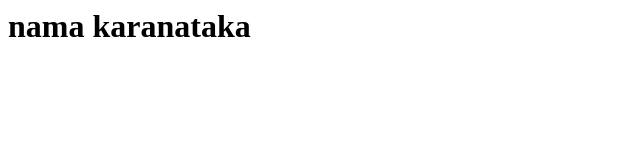
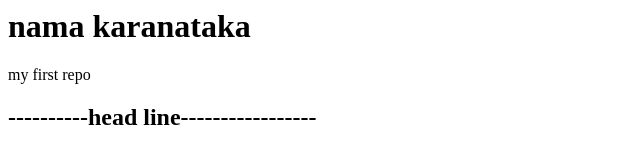
Before and after one commit to Ramangouda45/simple-demo, a plain HTML site: page index.html in a window 1280 px wide. Shown: the whole page, without its empty margins (0-640 px from the left). Drawn offline with Linux system fonts and the light colour scheme.

Commit message:
some change

```diff
--- a/index.html
+++ b/index.html
@@ -1 +1,4 @@
 <h1>nama karanataka</h1>
+<p>my first repo</p>
+
+<h2>----------head line-----------------</h2>
```
Also changed, not shown: 1 other file.
